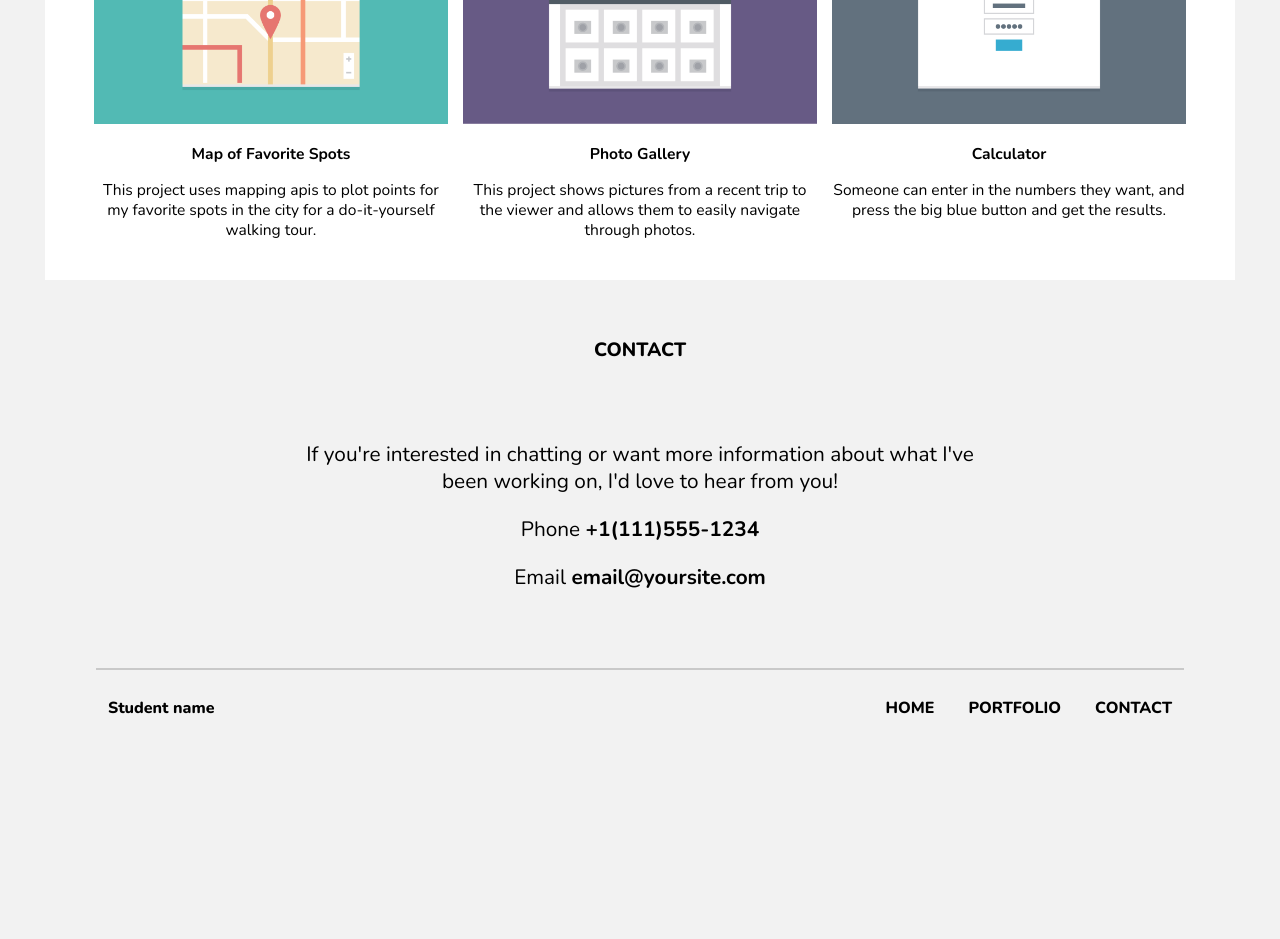
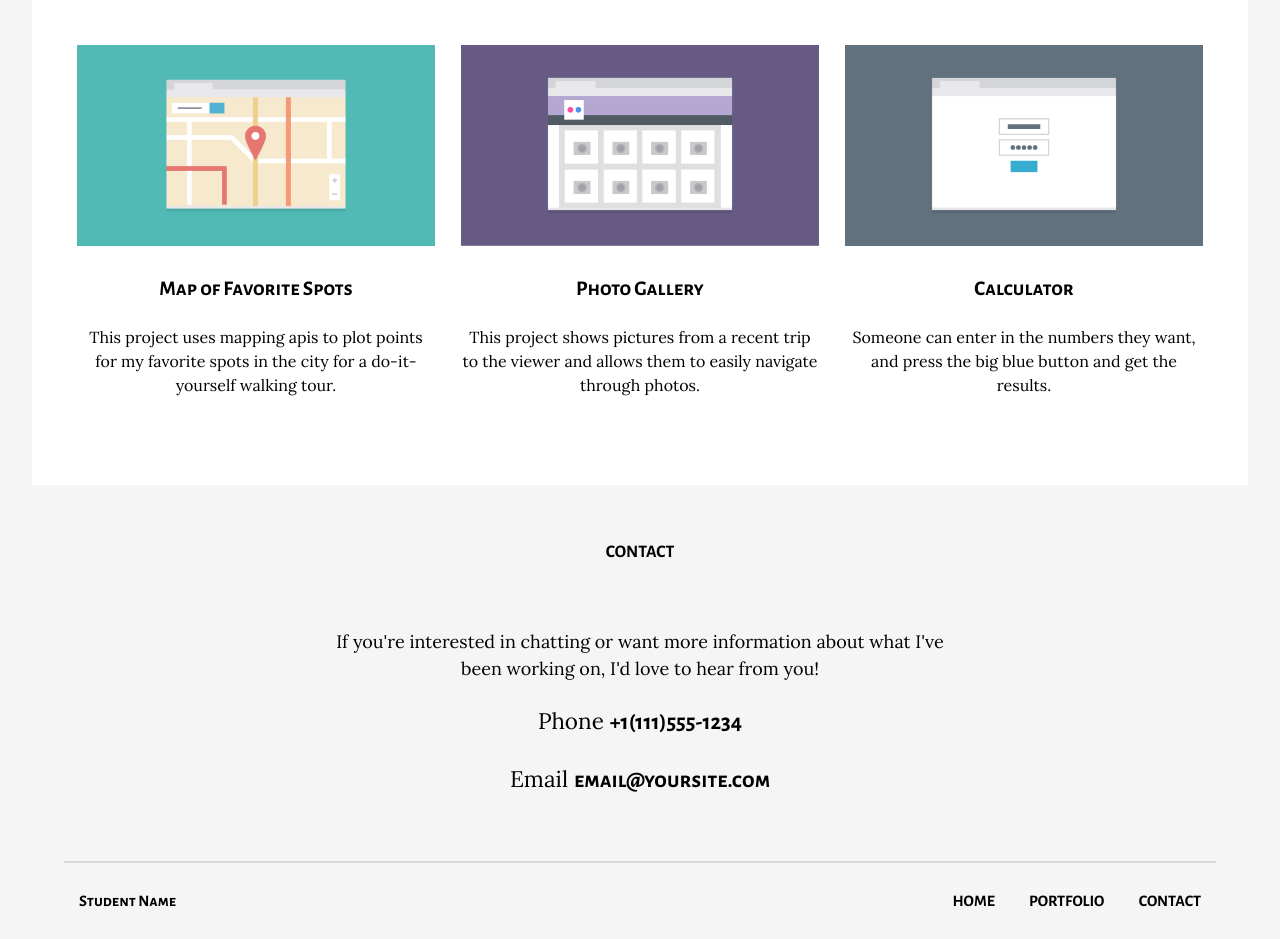
Before and after one commit to bateters/treehouse-project2, a plain HTML site: page index.html in a window 1280 px wide. Shown: the part 973-1912 px from the top of the page. Before the commit the page ends 1720 px from the top, so only its background shows below. Drawn offline with nearby package versions, Linux system fonts and the light colour scheme.

Commit message:
updated styles to make them clearer

```diff
--- a/css/styles.css
+++ b/css/styles.css
@@ -1,64 +1,40 @@
 * {
   box-sizing: border-box;
 }
+/*=====================================================
+                    base styles
+=====================================================*/
 
 body {
-  background-color: #f2f2f2;
-  font-family: 'Nunito', Arial, sans-serif;
-  line-height: 1.3;
+  font-family: 'Lora', Garamond, serif;
+  font-size: 16px;
+  line-height: 1.5;
   text-align: center;
 }
 
-header {
-  padding: 1em 0 2em;
-}
-
-h1 {
-  margin-top: 0;
-  padding-top: .5em;
+h1,
+h2,
+h3,
+a,
+.footer-name {
+  font-family: 'Alegreya Sans SC', Arial, sans-serif;
+  font-weight: 700;
 }
 
 ul {
-  list-style: none;
-  padding: 0;
-}
-
-nav a {
-  display: block;
-
-}
-
-nav a,
-.footer-name {
-  padding: .75em;
+  list-style-type: none;
 }
 
 a {
   text-decoration: none;
-}
-
-a,
-a:visited {
   color: #000;
 }
 
-a:active {
-  color: #c9c9c9;
+h2 {
+  font-size: 1.1em;
 }
 
-img {
-  max-width: 100%;
-  height: auto;
-}
-
-h2 {
-  font-size: 1.2em;
-  padding: 3em;
-  margin: 0;
-}
-
-h3,
-p {
+h3 {
   font-size: 1.3em;
 }
 
@@ -66,131 +42,200 @@ address {
   font-style: normal;
 }
 
-.container,
-.project-container,
-.contact-container {
-  width: 90%;
-  margin: auto;
+/*=====================================================
+                    theme styles
+=====================================================*/
+
+body {
+  background-color: #f5f5f5;
 }
 
-.main-nav,
-.footer-nav,
-h2 {
-  font-weight: 800;
-}
-
-.main-nav li {
-  margin-bottom: .25em;
-}
-
-.main-nav li,
+.main-nav a,
+.main-nav a:hover,
 .portfolio {
   background-color: #fff;
 }
 
-.profile-img-container {
-  padding-top: 3em;
+.main-nav a:active,
+.footer-nav a:active {
+  background-color: #d9d9d9;
 }
 
-.project-card,
-.contact-container {
-  padding-bottom: 2em;
+a:active {
+  color: #000;
 }
 
 .footer-nav {
-  border-top: 2px solid #c9c9c9;
-  padding: 1em 0;
-  font-size: 1em;
+  border-top: 2px solid #d9d9d9;
 }
 
+/*=====================================================
+                    layout styles
+=====================================================*/
+
+.container {
+  width: 95%;
+  margin: auto;
+}
+
+.footer-nav,
+.space-above {
+  padding-top: 2.5em;
+}
+
+.footer-nav,
+.space-below {
+  padding-bottom: 2.5em;
+}
+
+nav a {
+  display: block;
+}
+
+nav a,
 .footer-name {
+  padding: 10px;
+}
+
+ul {
+  margin: 0;
+  padding: 0;
+}
+
+.main-nav li {
+  margin-bottom: .625em;
+}
+
+img {
+  height: auto;
+}
+
+img,
+h2,
+.project-card {
+  width: 100%;
+}
+
+.profile-img {
+  width: 80%;
+}
+
+.portfolio {
+  padding-left: 2.5%;
+  padding-right: 2.5%;
+  display: flex;
+  flex-wrap: wrap;
+}
+
+.portfolio,
+.project-card {
+  margin: 0 auto;
+}
+
+.project-card {
+  padding-bottom: 1.5em;
+}
+
+.float-left {
   float: left;
 }
 
-.footer-mobile-link,
-.footer-desktop-links {
+.float-right {
   float: right;
 }
 
-.footer-desktop-links {
+.desktop-footer-nav {
   display: none;
-  margin: 0;
 }
 
-.clear-fix {
+.clearfix::after {
   content: "";
+  clear: both;
   display: table;
-  clear: both;
 }
 
+/*=====================================================
+                    media queries
+=====================================================*/
+
 @media screen and (min-width:768px) {
+  .main-header {
+    padding-bottom: 3.125em;
+  }
   .main-nav li {
+    font-size: 1.1em;
+  }
+  .main-nav a {
+    background-color: #f5f5f5;
+  }
+  .main-nav li,
+  .footer-nav li {
     display: inline-block;
-    background-color: #f2f2f2;
+  }
+  .main-nav li,
+  .footer-name,
+  .footer-nav li {
+    margin: 0 .3125em;
+  }
+  .profile {
+    text-align: left;
+  }
+  .profile,
+  .contact p {
+    font-size: 1.125em;
   }
   .profile-img {
     float: right;
-    max-width: 40%;
-    margin-left: 10px;
-  }
-  .profile-img-container p {
-    margin-top: 0;
-    text-align: left;
-  }
-  .project-container {
-    display: flex;
-    flex-wrap: wrap;
+    width: 40%;
+    margin-left: .9375em;
   }
   .project-card {
     width: 48%;
-    margin-left: auto;
-    margin-right: auto;
-    font-size: .8em;
+    padding-bottom: 2em;
   }
-  .contact-container {
-    width: 73%;
-    padding-bottom: 3.5em;
+  .contact {
+    width: 65%;
   }
-  nav a {
-    margin-left: 10px;
+  address {
+    font-size: 1.25em;
   }
-  .footer-mobile-link {
+  .footer-nav {
+    padding: 1em 0 4em;
+  }
+  .footer-nav a:hover {
+    background-color: #fff;
+  }
+  .mobile-footer-nav {
     display: none;
   }
-  .footer-desktop-links {
-    display: flex;
-  }
-  .footer-nav {
-    padding-bottom: 3.5em;
+  .desktop-footer-nav {
+    display: block;
   }
 }
 
 @media screen and (min-width:1024px) {
   .container {
-    width: 85%;
+    width: 90%;
   }
   h1 {
     float: left;
+    margin: 0;
+    font-size: 1.875em;
   }
   .main-nav {
     float: right;
   }
-  .profile-img {
-    margin-left: 25px;
+  .profile {
+    font-size: 1.25em;
   }
-  .desktop-containter,
-  .project-container {
-    width: 93%;
-  }
-  .desktop-containter {
-    margin: auto;
+  .portfolio {
+    width: 95%;
   }
   .project-card {
-    width: 32%;
-    font-size: .75em;
+    width: 31%;
   }
-  .contact-container {
-    width: 60%;
+  .contact {
+    width: 50%;
   }
   .footer-nav {
     padding-bottom: 1em;
--- a/index.html
+++ b/index.html
@@ -6,11 +6,12 @@
     <meta name="viewport" content="width=device-width, initial-scale=1.0">
     <link rel="stylesheet" href="css/normalize.css">
     <link rel="stylesheet" href="css/styles.css">
-    <link href="https://fonts.googleapis.com/css?family=Nunito:300,400,600,700,800,900&display=swap" rel="stylesheet">
+    <link href="https://fonts.googleapis.com/css?family=Lora&display=swap" rel="stylesheet">
+    <link href="https://fonts.googleapis.com/css?family=Alegreya+Sans+SC:400,700&display=swap" rel="stylesheet">
   </head>
   <body>
-    <header>
-      <div class="container clear-fix">
+    <header class="container space-below main-header">
+      <div class="clearfix space-above space-below">
           <h1>Student Name</h1>
           <nav class="main-nav">
             <ul>
@@ -20,16 +21,15 @@
             </ul>
           </nav>
         </div>
-        <div class="container clear-fix profile-img-container">
+        <div class="profile clearfix">
           <img src="images/responsive-layout-profile.png" alt="main profile image" class="profile-img">
           <p>Hi! I'm a front-end developer who loves responsive design and css. I recently finished a degree in front-end web development at Treehouse and am excited to put all my skills to use!</p>
         </div>
       </header>
 
-      <main class="desktop-containter">
-        <section id="portfolio" class="portfolio">
-          <h2>PORTFOLIO</h2>
-          <div class="project-container">
+      <main>
+        <section id="portfolio" class="portfolio space-above space-below">
+          <h2 class="space-below">PORTFOLIO</h2>
           <article class="project-card">
             <img src="images/portfolio-1.png" alt="project image one">
             <h3>Marketing Page</h3>
@@ -45,7 +45,7 @@
           <article class="project-card">
             <img src="images/portfolio-3.png" alt="project image three">
             <h3>Travel App</h3>
-              <p>This project compares travel times based on a different transportation methods and tells you the best one.</p>
+            <p>This project compares travel times based on different transportation methods and tells you the best one.</p>
           </article>
 
           <article class="project-card">
@@ -65,26 +65,23 @@
             <h3>Calculator</h3>
             <p>Someone can enter in the numbers they want, and press the big blue button and get the results.</p>
           </article>
-          </div>
         </section>
 
-        <section id="contact">
-          <div class="contact-container">
-            <h2>CONTACT</h2>
+        <section id="contact" class="contact container space-above space-below">
+          <h2 class="space-below">CONTACT</h2>
           <p>If you're interested in chatting or want more information about what I've been working on, I'd love to hear from you!</p>
           <address>
-              <p>Phone <strong>+1(111)555-1234</strong></p>
-              <p>Email <strong><a href="mailto:email@yoursite.com">email@yoursite.com</a></strong></p>
+            <p>Phone <a href="tel:1-111-555-1234">+1(111)555-1234</a></p>
+            <p>Email <a href="mailto:email@yoursite.com">email@yoursite.com</a></p>
           </address>
-          </div>
         </section>
       </main>
 
-      <footer>
-        <nav class="footer-nav container clear-fix">
-          <div class="footer-name">Student name</div>
-          <div class="footer-mobile-link"><a href="#">BACK TO TOP</a></div>
-          <ul class="footer-desktop-links">
+      <footer class="container">
+        <nav class="footer-nav clearfix">
+          <div class="footer-name float-left">Student Name</div>
+          <a href="#" class="mobile-footer-nav float-right">BACK TO TOP</a>
+          <ul class="desktop-footer-nav float-right">
             <li><a href="index.html">HOME</a></li>
             <li><a href="#portfolio">PORTFOLIO</a></li>
             <li><a href="#contact">CONTACT</a></li>
```
Lines whose indentation alone changed are shown as unchanged.
